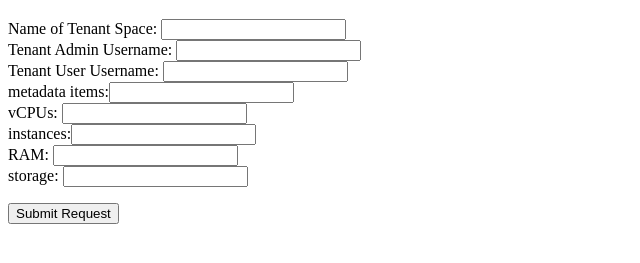
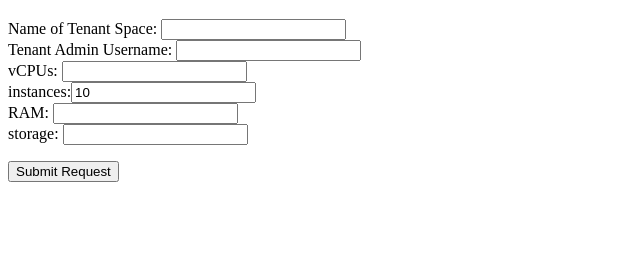
Before and after one commit to dalward/automate, a plain HTML site: page index.html in a window 1280 px wide. Shown: the part 87-350 px from the top of the page, without its empty margins (0-640 px from the left). Drawn offline with Linux system fonts and the light colour scheme.

Commit message:
updated index

```diff
--- a/index.html
+++ b/index.html
@@ -6,15 +6,13 @@
 </head>
 <body>
 This form will automate the tenant creation.  Please insert information below.
-<form action="http://www.onebox.com" method="post">
+<form action="http://ec2-52-14-125-190.us-east-2.compute.amazonaws.com/jenkins/" method="post">
 <h1> Enter Requiements</h1>
        <p>
        Name of Tenant Space: <input type="text" name="tenant"><br>
        Tenant Admin Username: <input type="text" name="adminuser"><br>
-       Tenant User Username: <input type="text" name="tenantuser"><br>
-       metadata items:<input type="text" name="metadata"><br>
        vCPUs: <input type="text" name="vcpu"><br>
-       instances:<input type="text" name="instances"><br>
+       instances:<input type="text" name="instances" value="10"><br>
        RAM: <input type="text" name="ram"><br>
        storage: <input type="text" name="storage"><br>
        <p>
```
Also changed, not shown: 1 other file.
